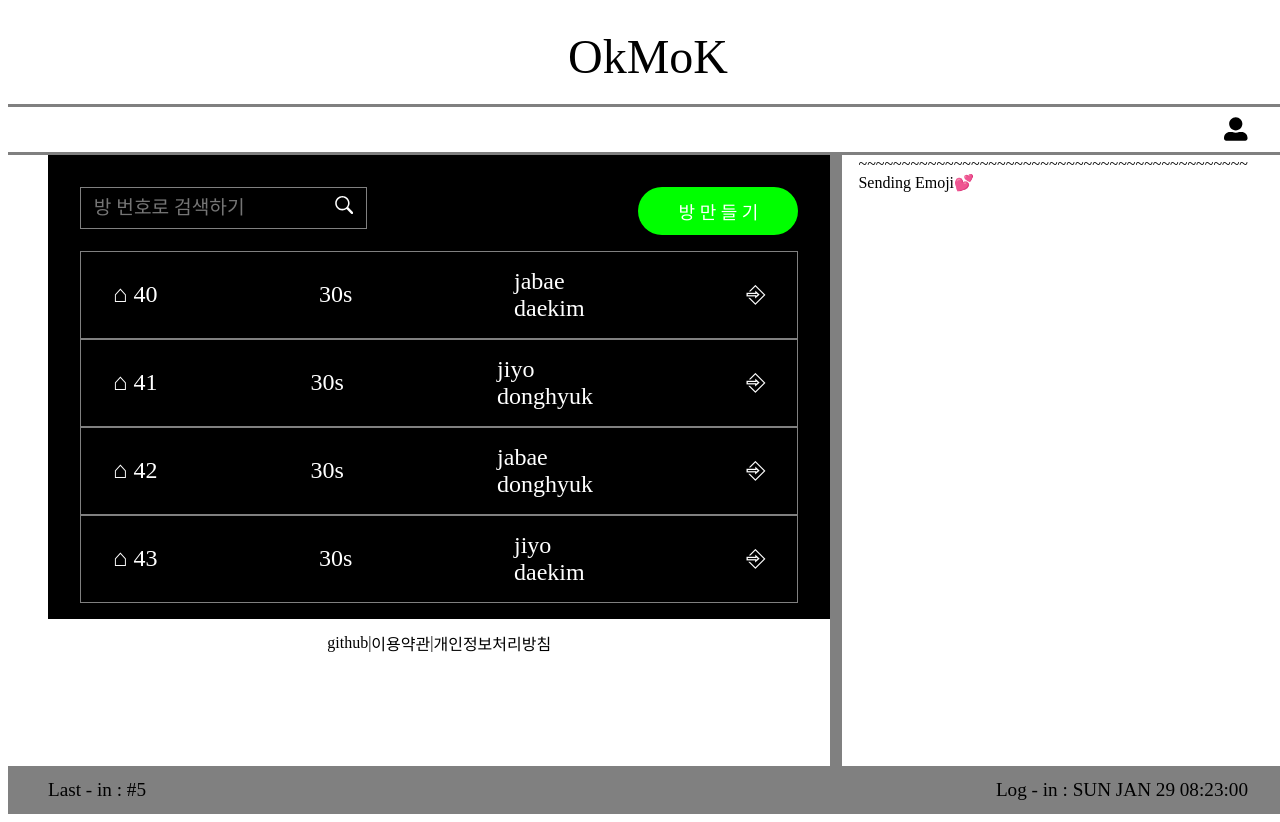
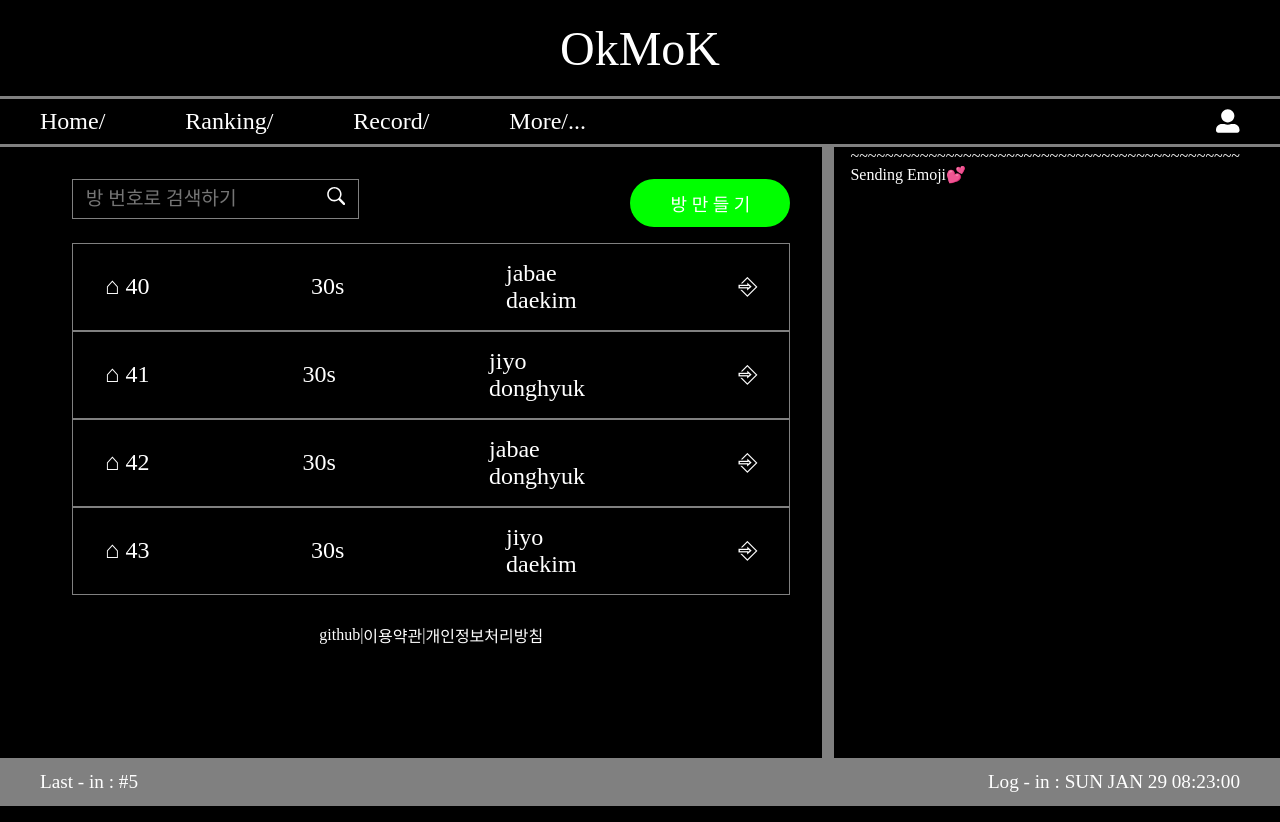
Before and after one commit to OkMoK-co/OkMoK, a Next.js app in the folder hybrid/: page / in a window 1280 px wide. Built offline with nearby package versions, Linux system fonts and the light colour scheme.

Commit message:
[Feat] global scss 임포트 #2

```diff
--- a/hybrid/src/app/layout.tsx
+++ b/hybrid/src/app/layout.tsx
@@ -1,4 +1,5 @@
 import Apollo from '@/components/provider/Apollo';
+import '@/styles/_global.scss';
 
 interface RootLayoutProps {
   children: React.ReactNode;
@@ -9,9 +10,7 @@ export default function RootLayout({ children }: RootLayoutProps) {
     <html lang='en'>
       <head />
       <body>
-        <div>
-          <Apollo>{children}</Apollo>
-        </div>
+        <Apollo>{children}</Apollo>
       </body>
     </html>
   );
```
